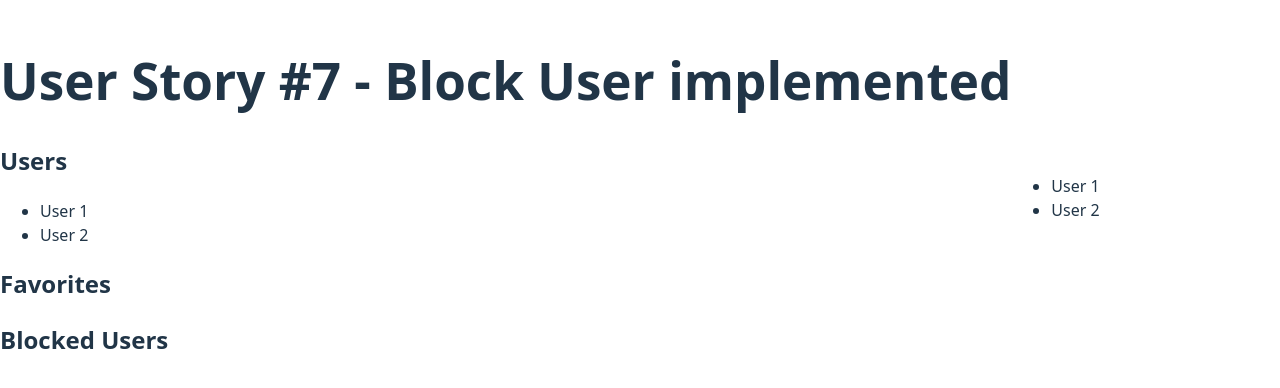
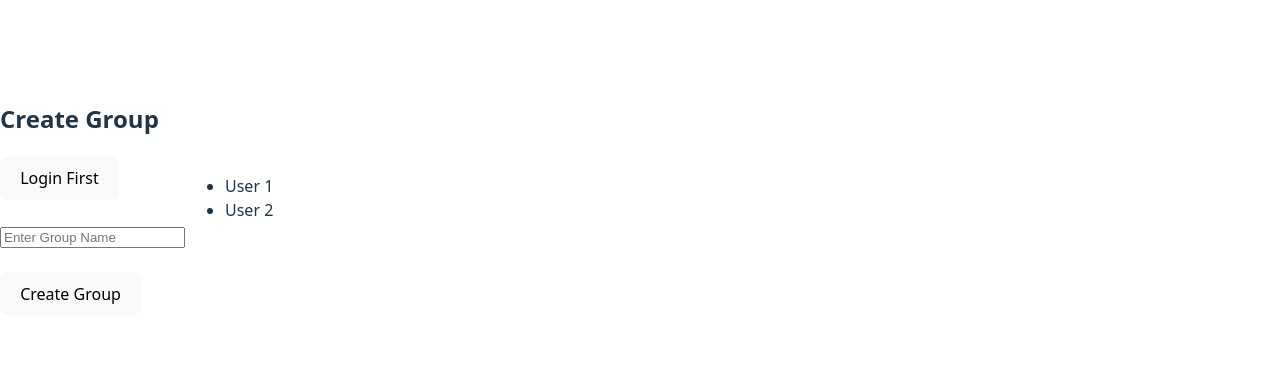
Before and after one commit to JaylaCraddock/ITSE_2374_APP_4_FRONT_GROUP_4, a React (Vite) app: page / in a window 1280 px wide. Shown: the part 202-590 px from the top of the page. Built offline with nearby package versions, Linux system fonts and the light colour scheme.

Commit message:
User Story #13 - ready for deployment

```diff
--- a/src/App.jsx
+++ b/src/App.jsx
@@ -1,10 +1,10 @@
-import UserList from "./UserList";
+import React from "react";
+import CreateGroup from "./CreateGroup";
 
 function App() {
   return (
     <div>
-      <h1>User Story #7 - Block User implemented</h1>
-      <UserList />
+      <CreateGroup />
     </div>
   );
 }
--- /dev/null
+++ b/src/CreateGroup.jsx
@@ -0,0 +1,103 @@
+import React, { useState } from "react";
+
+function CreateGroup() {
+  const [groupName, setGroupName] = useState("");
+
+  // ✅ LOGIN (required for session)
+  const login = () => {
+    fetch("https://itse-2374-app-4-back-s4gw.onrender.com/api/users/login", {
+      method: "POST",
+      headers: {
+        "Content-Type": "application/json",
+      },
+      credentials: "include",
+      body: JSON.stringify({
+        email: "cheguaro@gmail.com",
+        password: "Password1",
+      }),
+    })
+      .then(async (res) => {
+        console.log("Login status:", res.status);
+
+        const data = await res.json();
+
+        if (!res.ok) {
+          throw new Error(data.message || "Login failed");
+        }
+
+        return data;
+      })
+      .then(() => {
+        alert("Login successful");
+      })
+      .catch((err) => {
+        console.error(err);
+        alert(err.message);
+      });
+  };
+
+  // ✅ CREATE GROUP
+  const createGroup = () => {
+    if (!groupName.trim()) {
+      alert("Group name is required");
+      return;
+    }
+
+    fetch("https://itse-2374-app-4-back-s4gw.onrender.com/api/groups", {
+      method: "POST",
+      headers: {
+        "Content-Type": "application/json",
+      },
+      credentials: "include",
+      body: JSON.stringify({
+        group_name: groupName,
+      }),
+    })
+      .then(async (res) => {
+        console.log("Create status:", res.status);
+
+        const data = await res.json();
+
+        if (!res.ok) {
+          throw new Error(data.message || "Request failed");
+        }
+
+        return data;
+      })
+      .then((data) => {
+        console.log("Create response:", data);
+        alert("Group created successfully");
+        setGroupName("");
+      })
+      .catch((err) => {
+        console.error(err);
+        alert(err.message);
+      });
+  };
+
+  return (
+    <div>
+      <h2>Create Group</h2>
+
+      {/* 🔹 LOGIN BUTTON */}
+      <button onClick={login}>Login First</button>
+
+      <br /><br />
+
+      {/* 🔹 INPUT */}
+      <input
+        type="text"
+        placeholder="Enter Group Name"
+        value={groupName}
+        onChange={(e) => setGroupName(e.target.value)}
+      />
+
+      <br /><br />
+
+      {/* 🔹 CREATE BUTTON */}
+      <button onClick={createGroup}>Create Group</button>
+    </div>
+  );
+}
+
+export default CreateGroup;
```
